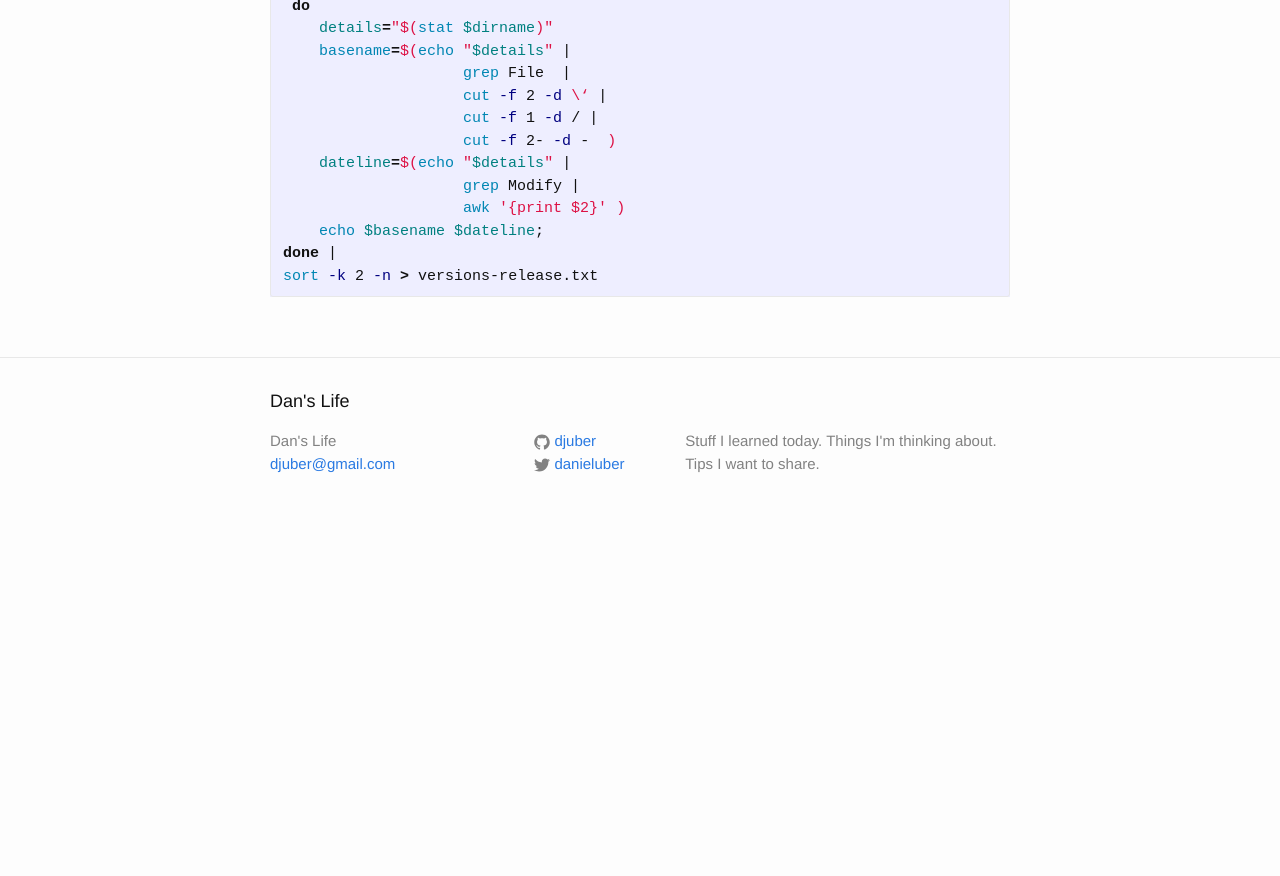
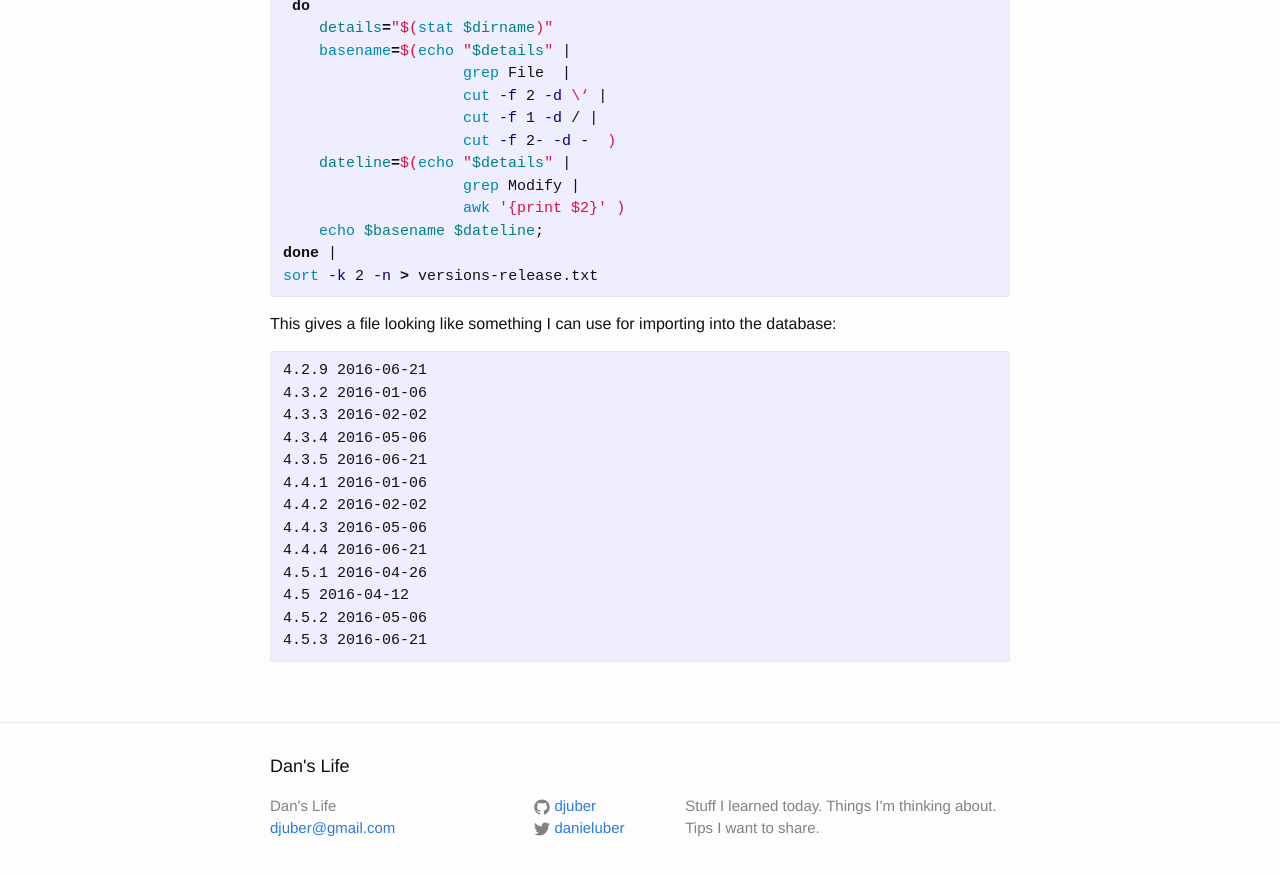
Before and after one commit to djuber/myblog, a Jekyll site: the page built from _posts/2016-07-09-Weekend-Plans.markdown, in a window 1280 px wide and 900 px high, scrolled down 2573 px. Shown: the top 876 px of the window. Built offline with Jekyll 4.4.1, drawn with Linux system fonts in a browser that asks for light colours; before the commit the page ends 3108 px from its top, so only the background shows below that.

Commit message:
weekend plans

````diff
--- a/_posts/2016-07-09-Weekend-Plans.markdown
+++ b/_posts/2016-07-09-Weekend-Plans.markdown
@@ -119,3 +119,21 @@ Okay, so we now have what I think we want. We want to map these into a release v
 done |
 sort -k 2 -n > versions-release.txt
 ```
+
+This gives a file looking like something I can use for importing into the database:
+
+```
+4.2.9 2016-06-21
+4.3.2 2016-01-06
+4.3.3 2016-02-02
+4.3.4 2016-05-06
+4.3.5 2016-06-21
+4.4.1 2016-01-06
+4.4.2 2016-02-02
+4.4.3 2016-05-06
+4.4.4 2016-06-21
+4.5.1 2016-04-26
+4.5 2016-04-12
+4.5.2 2016-05-06
+4.5.3 2016-06-21
+```
````
